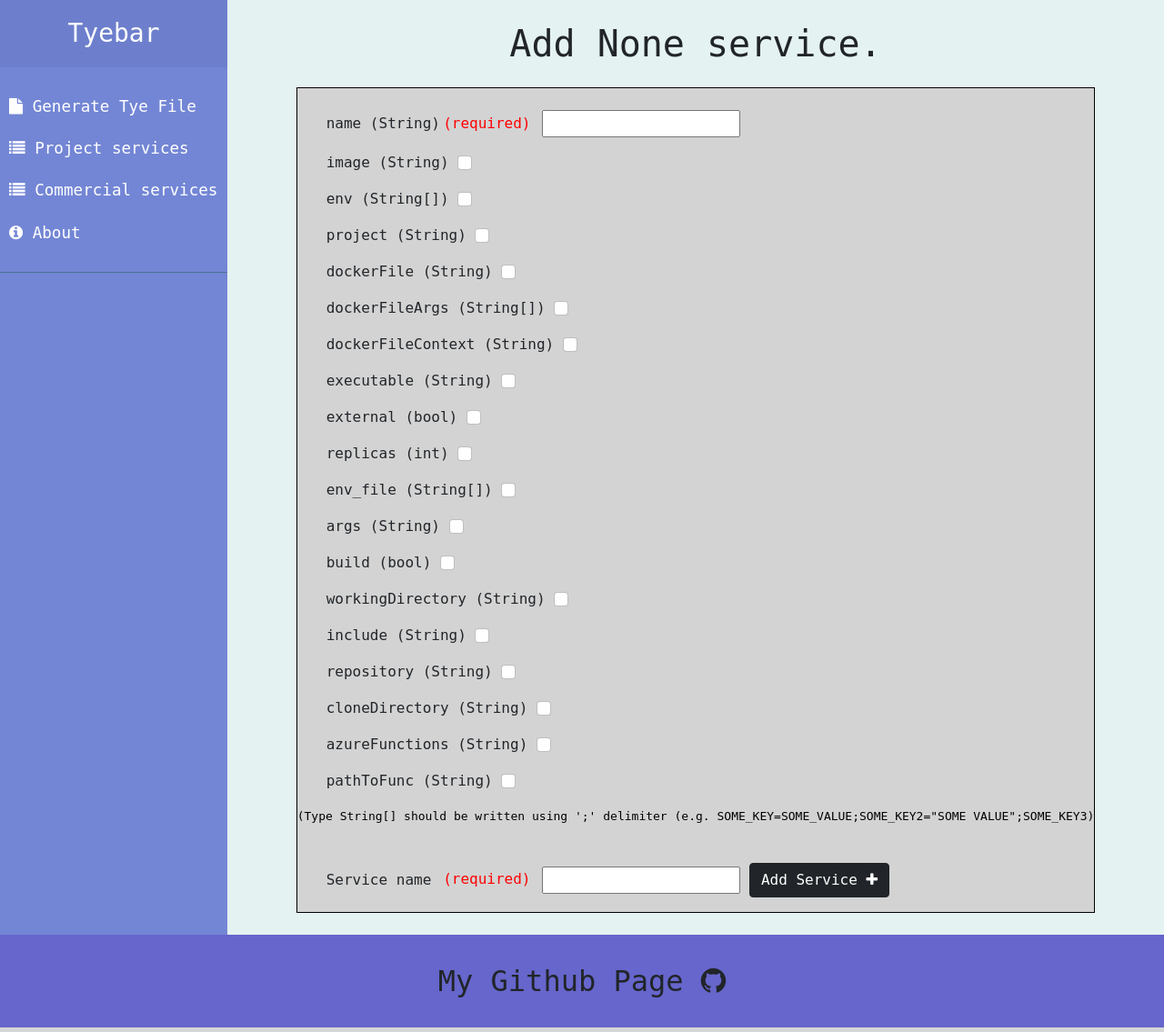
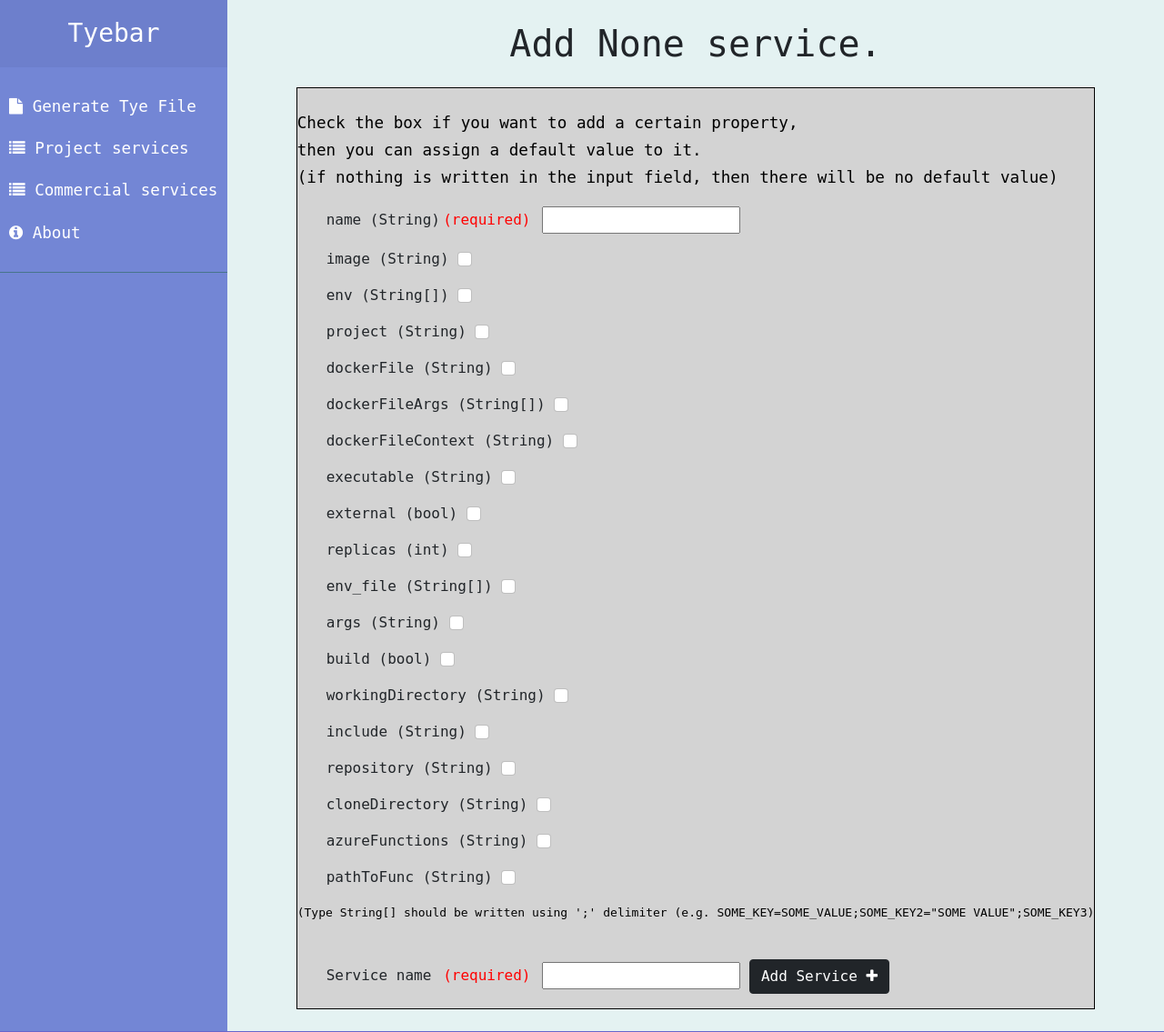
Before and after one commit to Darex20/TyeGenerator, a Flask app: page /addservice in a window 1280 px wide. Shown: the part 112-1247 px from the top of the page at 91% size. Run offline with Flask 2, Linux system fonts and the light colour scheme; data that the repository does not hold is empty; some libraries are stand-ins or nearby versions.

Commit message:
Minor wording update

```diff
--- a/templates/addservice.html
+++ b/templates/addservice.html
@@ -10,6 +10,9 @@
         <div class="embed">
             <form action="{{ url_for('addservice') }}" method="POST" name="form" id="form">
                 <br>
+                <p>Check the box if you want to add a certain property, <br>
+                    then you can assign a default value to it. <br>
+                    (if nothing is written in the input field, then there will be no default value)</p>
                 {% for property in properties %}
                     {% if property == "name" %}
                         <ul>
```
